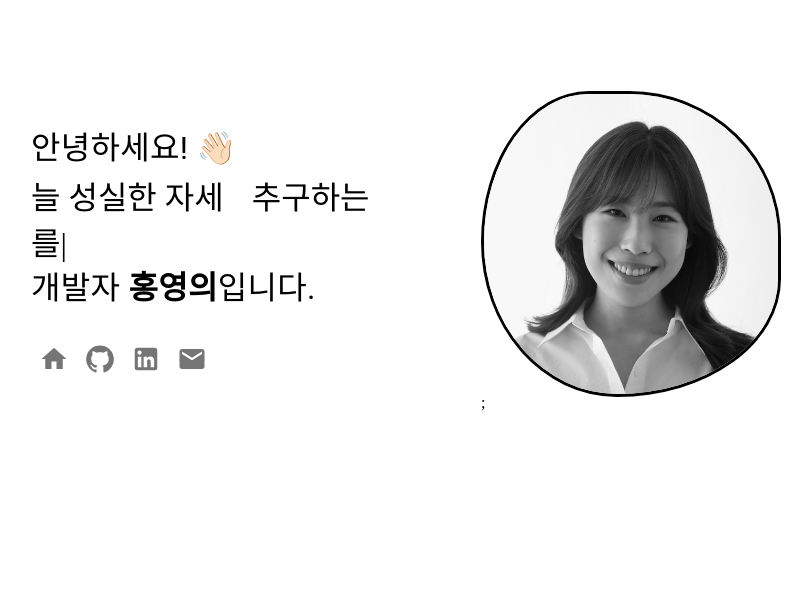
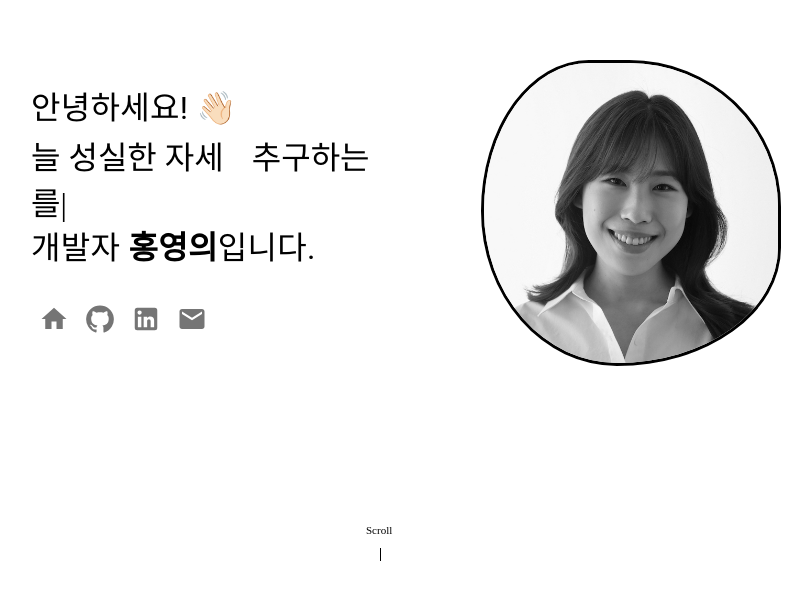
Before and after one commit to YoungeuiHong/portfolio, a Next.js app: page / in a window 1280 px wide. Shown: the part 155-754 px from the top of the page, without its empty margins (259-1071 px from the left). Built offline with nearby package versions, Linux system fonts and the light colour scheme.

Commit message:
:bug: Fix: Profile 컴포넌트 오타 삭제

```diff
--- /dev/null
+++ b/src/components/scroll/ScrollNavigator.module.css
@@ -0,0 +1,109 @@
+#mvArea {
+    position: relative;
+}
+
+#mvArea .scrollNavWrap {
+    display: block!important;
+    position: absolute;
+    width: 30px;
+    height: 130px;
+    bottom: 0;
+    left: 50%;
+    transform: translateX(-50%);
+    opacity: 1;
+    animation: startTxtArea 1.5s
+}
+
+#mvArea .scrollNavWrap .scrollNav {
+    position: absolute;
+    top: 0;
+    color: #000000;
+    font-size: 11px;
+    animation: equallyBound 1.4s ease-out infinite
+}
+
+#mvArea .scrollNavWrap .scrollNav:after {
+    content: "";
+    position: absolute;
+    display: inline-block;
+    width: 1px;
+    height: 80px;
+    background-color: #000000;
+    left: 14px;
+    bottom: -130px;
+    animation: lineMove .9s ease-in-out infinite
+}
+
+#mvArea.resize .scrollNavWrap {
+    opacity: 0;
+    animation: none;
+}
+
+#mvArea.resize .scrollNavWrap .scrollNav {
+    opacity: 0;
+    animation: none;
+}
+
+#mvArea.resize .scrollNavWrap .scrollNav:after {
+    opacity: 0;
+    animation: none;
+}
+
+@keyframes startTxtArea {
+    0% {
+        opacity: 0
+    }
+
+    93% {
+        opacity: 0
+    }
+
+    95% {
+        opacity: 1
+    }
+
+    to {
+        opacity: 1
+    }
+}
+
+@keyframes equallyBound {
+    0% {
+        top: 0
+    }
+
+    50% {
+        top: 5px
+    }
+
+    to {
+        top: 0
+    }
+}
+
+@keyframes lineMove {
+    0% {
+        height: 0;
+        bottom: -12px
+    }
+
+    15% {
+        height: 12px;
+        bottom: -24px
+    }
+
+    50% {
+        height: 80px;
+        bottom: -92px
+    }
+
+    85% {
+        height: 12px;
+        bottom: -118px
+    }
+
+    to {
+        height: 0;
+        bottom: -130px
+    }
+}
--- /dev/null
+++ b/src/components/scroll/ScrollNavigator.tsx
@@ -0,0 +1,30 @@
+import { useEffect, useState } from "react";
+import styles from "./ScrollNavigator.module.css";
+
+export default function ScrollNavigator() {
+  const [scroll, setScroll] = useState<boolean>(false);
+
+  useEffect(() => {
+    const handleScroll = () => {
+      if (window.scrollY > 1) {
+        setScroll(true);
+      } else {
+        setScroll(false);
+      }
+    };
+
+    window.addEventListener("scroll", handleScroll);
+
+    return () => {
+      window.removeEventListener("scroll", handleScroll);
+    };
+  }, []);
+
+  return (
+    <div id={styles["mvArea"]} className={scroll ? styles.resize : ""}>
+      <div className={styles.scrollNavWrap}>
+        <span className={styles.scrollNav}>Scroll</span>
+      </div>
+    </div>
+  );
+}
--- /dev/null
+++ b/src/components/scroll/index.ts
@@ -0,0 +1 @@
+export { default as ScrollNavigator } from "./ScrollNavigator";
--- a/src/sections/introduction/index.tsx
+++ b/src/sections/introduction/index.tsx
@@ -1,15 +1,17 @@
 "use client";
+import { ScrollNavigator } from "@/components/scroll";
 import { AboutMe, Connects, Profile } from "@/sections/introduction/view";
 import { Grid, Stack } from "@mui/material";
 
 export default function Introduction() {
   return (
+    <>
       <Grid
         container
         direction="row"
         justifyContent="center"
         alignItems="center"
-      sx={{ height: "100vh", margin: "auto" }}
+        sx={{ height: "100vh", mx: "auto", paddingBottom: 10 }}
       >
         <Grid item xs={6} sx={{ display: "flex", justifyContent: "flex-end" }}>
           <Stack direction={"column"} spacing={3} sx={{ width: 350 }}>
@@ -17,9 +19,15 @@ export default function Introduction() {
             <Connects />
           </Stack>
         </Grid>
-      <Grid item xs={6} sx={{ display: "flex", justifyContent: "flex-start" }}>
+        <Grid
+          item
+          xs={6}
+          sx={{ display: "flex", justifyContent: "flex-start" }}
+        >
           <Profile />
         </Grid>
       </Grid>
+      <ScrollNavigator />
+    </>
   );
 }
--- a/src/sections/introduction/view/Profile.tsx
+++ b/src/sections/introduction/view/Profile.tsx
@@ -3,7 +3,7 @@ import WobbleImage from "@/components/animation/wobble/WobbleImage";
 export default function Profile() {
   return (
     <div style={{ width: 350, marginLeft: 100 }}>
-      <WobbleImage src={"/assets/image/profile.jpg"} alt={"profile"} />;
+      <WobbleImage src={"/assets/image/profile.jpg"} alt={"profile"} />
     </div>
   );
 }
```
Lines whose indentation alone changed are shown as unchanged.
